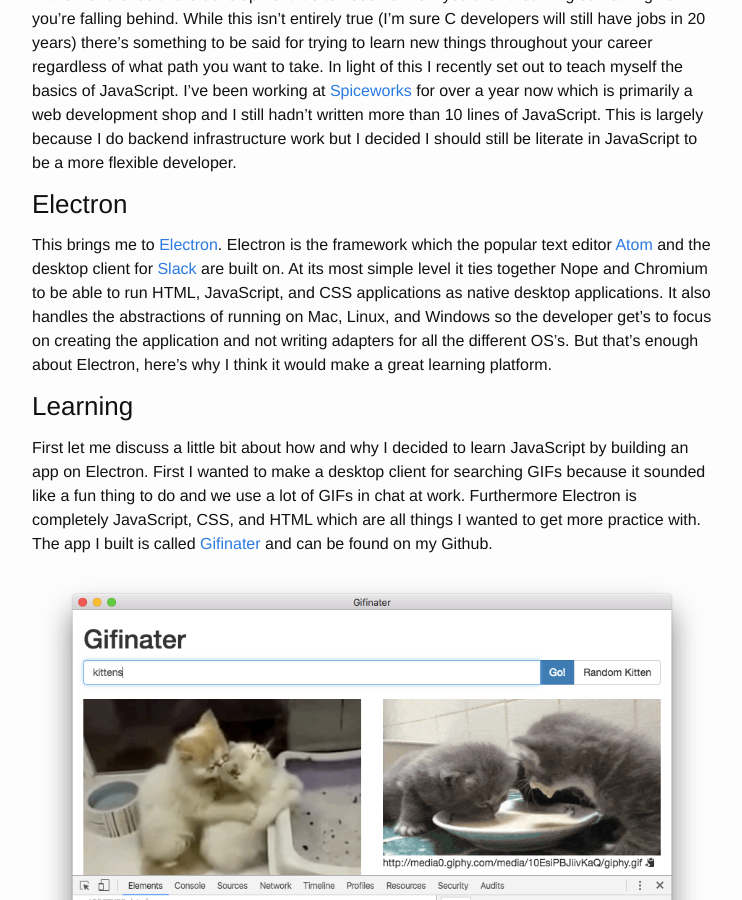
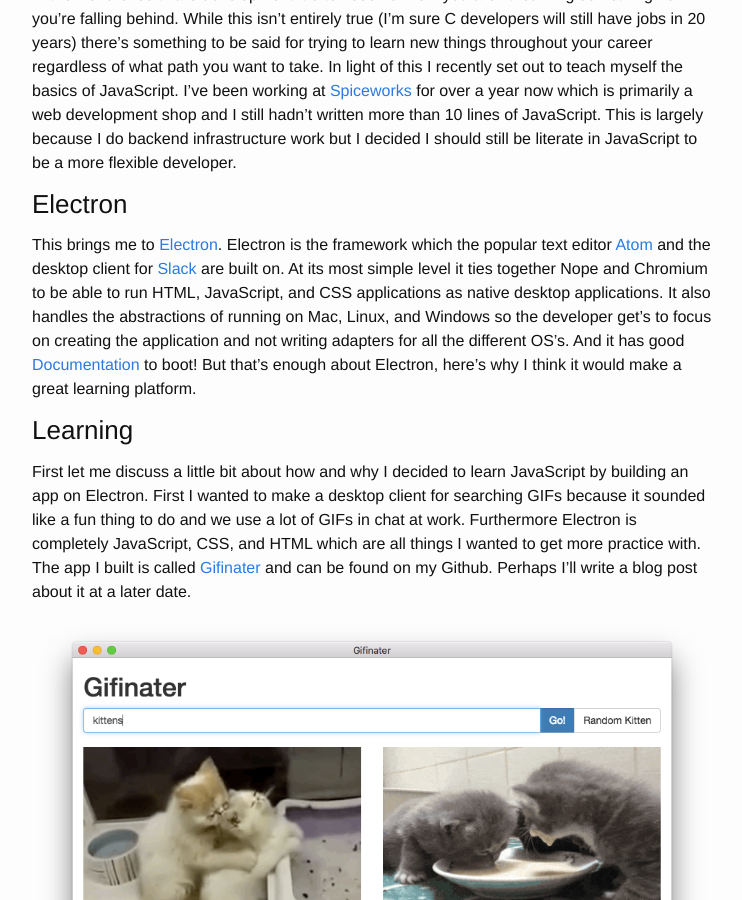
Before and after one commit to natesholland/natesholland.github.io, a Jekyll site: the page built from _posts/2016-07-10-learning-with-electron.md, in a window 1280 px wide and 900 px high, scrolled down 261 px. Shown: the whole window, without its empty margins (268-1010 px from the left). Built offline with Jekyll 4.4.1, drawn with Linux system fonts in a browser that asks for light colours.

Commit message:
cleaning up some formatting

```diff
--- a/_posts/2016-07-10-learning-with-electron.md
+++ b/_posts/2016-07-10-learning-with-electron.md
@@ -28,7 +28,8 @@
 HTML, JavaScript, and CSS applications as native desktop applications.
 It also handles the abstractions of running on Mac, Linux, and Windows so the
 developer get's to focus on creating the application and not writing adapters for
-all the different OS's.
+all the different OS's. And it has good [Documentation](http://electron.atom.io/docs/)
+to boot!
 But that's enough about Electron, here's why I think it would make a great learning
 platform.
 
@@ -42,6 +43,7 @@
 I wanted to get more practice with.
 The app I built is called [Gifinater](http://github.com/natesholland/gifinater)
 and can be found on my Github.
+Perhaps I'll write a blog post about it at a later date.
 
 ![](/img/gifinater.png)
 
```
Also changed, not shown: _posts/2016-03-15-automate-all-of-the-things.md (+1 -1 lines).
